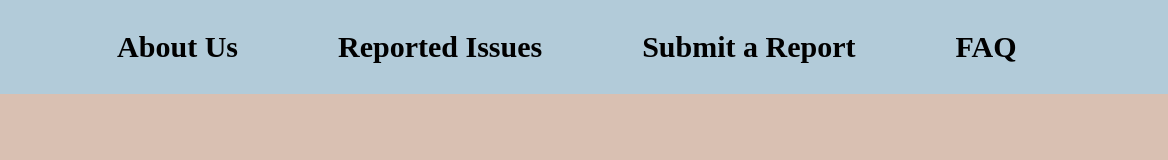
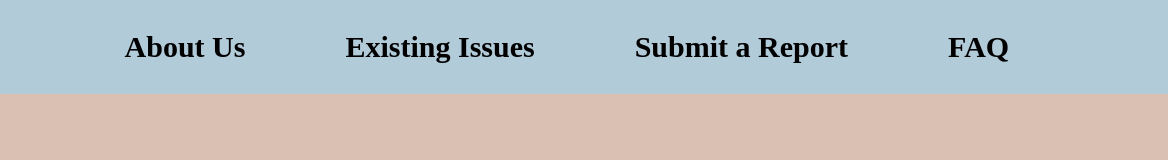
Before and after one commit to thzhu520/307-proj-1, a website: page frontend/anon/existing-issues.html in a window 1280 px wide. Shown: the full height of the page, 112-1280 px from the left. Drawn offline with Linux system fonts and the light colour scheme.

Commit message:
Update existing-issues.html

```diff
--- a/frontend/anon/existing-issues.html
+++ b/frontend/anon/existing-issues.html
@@ -17,7 +17,7 @@
         </div>
         <nav class="navbar-links">
             <a href="about.html">About Us</a>
-            <a href="existing-issues.html">Reported Issues</a>
+            <a href="existing-issues.html">Existing Issues</a>
             <a href="submit-report.html">Submit a Report</a>
             <a href="faq.html">FAQ</a>
         </nav>
```
